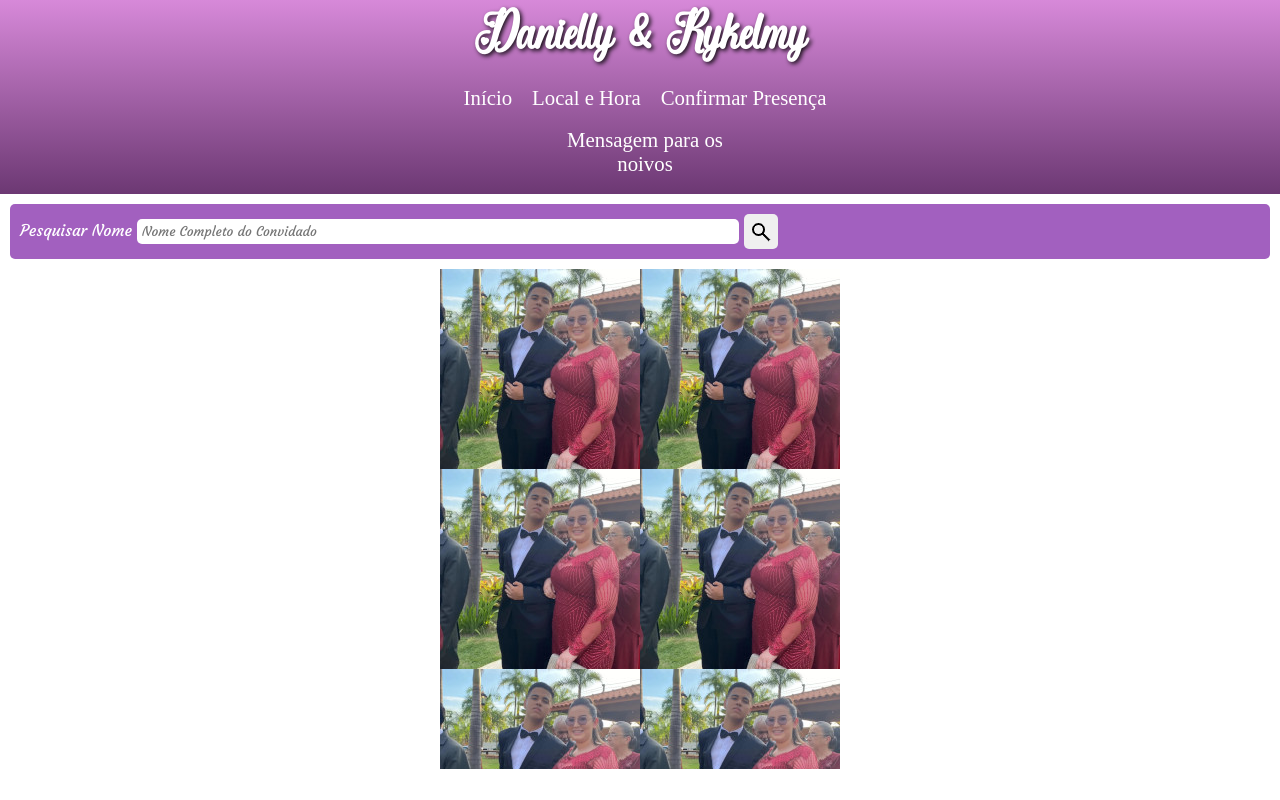
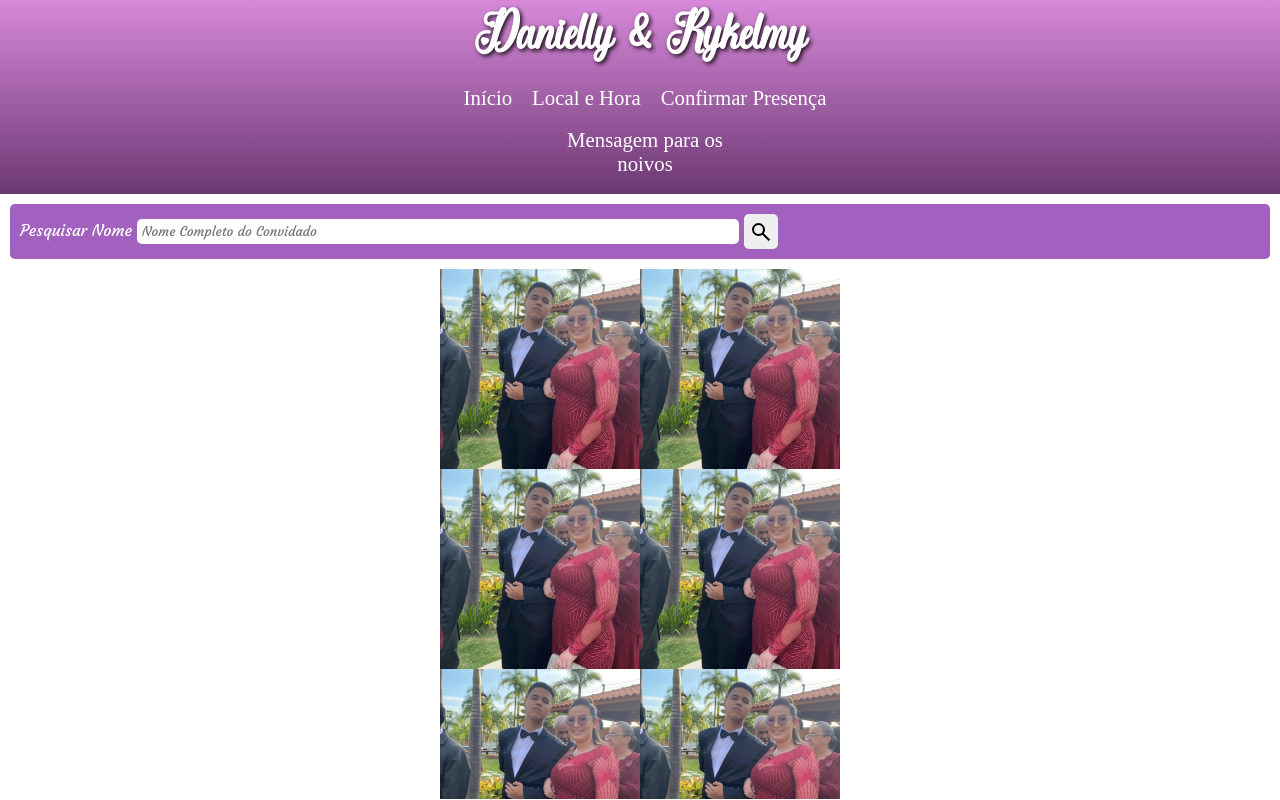
Before and after one commit to Ryk131/D-R, a PHP site: page /app/pesquisa_convidado.php in a window 1280 px wide. Run offline with PHP 8.4, Linux system fonts and the light colour scheme; some web fonts are replaced.

Commit message:
Update confirm-presenc.css

```diff
--- a/estilos/confirm-presenc.css
+++ b/estilos/confirm-presenc.css
@@ -206,6 +206,6 @@ th {
     display: block;
     margin: auto;
     width: 400px;
-    height: 500px;
+    height: 530px;
     transition:background-image 1s;
 }
```
